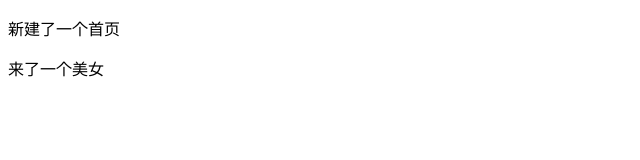
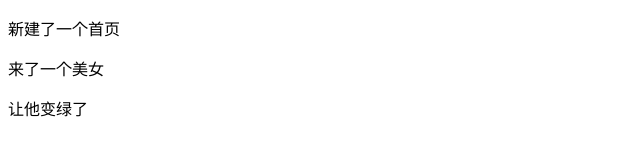
Before and after one commit to it-youcai520/sutdyGitBranch02, a plain HTML site: page index.html in a window 1280 px wide. Shown: the whole page, without its empty margins (0-640 px from the left). Drawn offline with Linux system fonts and the light colour scheme.

Commit message:
让他变绿了

```diff
--- a/index.html
+++ b/index.html
@@ -8,5 +8,6 @@
 <body>
     <p>新建了一个首页</p>
     <p>来了一个美女</p>
+    <p>让他变绿了</p>
 </body>
 </html>
```
